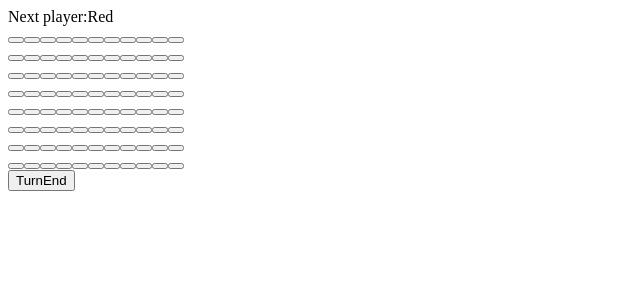
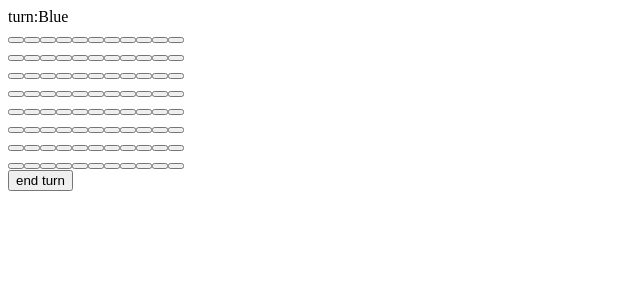
Before and after one commit to nitk-pm/procon29, a React app in the folder gui/: page / in a window 1280 px wide. Shown: the top 300 px of the page, without its empty margins (0-640 px from the left). Built offline with nearby package versions, Linux system fonts and the light colour scheme; the HTML template or start-up script is replaced by a standard one.

Commit message:
integrate board component and square component.

```diff
--- a/gui/src/components/board.tsx
+++ b/gui/src/components/board.tsx
@@ -1,45 +1,51 @@
 import * as React from 'react'
 import * as Igokabaddi from '../logic/igokabaddi'
 import * as Logic from '../logic/igokabaddi';
-import Square from '../container/square';
 import { ActionDispatcher } from '../container/board';
 
+interface SquareProps {
+	square: Logic.Square;
+	pos: Igokabaddi.Pos;
+	actions: ActionDispatcher;
+}
+
+export class Square extends React.Component<SquareProps> {
+	render() {
+		var style: string;
+		switch (this.props.square.color) {
+		case Logic.Color.Red:
+			style = "square red";
+			break;
+		case Logic.Color.Blue:
+			style = "square blue";
+			break;
+		case Logic.Color.Neut:
+			style = "square neut";
+			break;
+		}
+		return <button className={style} onClick={() => this.props.actions.click(this.props.pos)}></button>;
+	}
+}
+
+
+
 interface BoardProps {
-	board: Igokabaddi.Board;
-	turn: Igokabaddi.Turn;
+	board: Logic.Board;
 	actions: ActionDispatcher;
 }
 
 export class Board extends React.Component<BoardProps> {
-	createBoard () {
-		return this.props.board.table.map((line, y, table) =>
-			<div className="board-row" key={y}>{
-				line.map((square, x, table) =>
-					<Square square={square} pos={new Logic.Pos(x, y)} key={x*this.props.board.height+y}/>)
+	render() {
+		console.log(this.props.board.table);
+		return (
+			<div>{
+				this.props.board.table.map((line, y, table) =>
+					<div className="board-row" key={y}>{
+						line.map((square, x, table) =>
+							<Square actions={this.props.actions} square={square} pos={new Logic.Pos(x, y)} key={x*this.props.board.height+y}/>)
+					}</div>
+				)
 			}</div>
 		);
 	}
-	render() {
-		var colorClass: string, playerName: string;
-		if (this.props.turn == Igokabaddi.Turn.Red) {
-			colorClass = "red";
-			playerName = "Red";
-		}
-		else {
-			colorClass = "blue";
-			playerName = "Blue";
-		}
-		return (
-			<div>
-				<div className="status">
-					Next player:
-					<span className={colorClass}>
-						{playerName}
-					</span>
-				</div>
-				{this.createBoard()}
-				<button className="end-turn-button" onClick={() => this.props.actions.endTurn()}>TurnEnd</button>
-			</div>
-		);
-	}
 }
--- a/gui/src/components/game.tsx
+++ b/gui/src/components/game.tsx
@@ -1,24 +1,34 @@
 import * as React from 'react';
-import * as Igokabaddi from '../logic/igokabaddi';
+import * as Logic from '../logic/igokabaddi';
 import Board from '../container/board'
 import { ActionDispatcher } from '../container/game';
 
 interface GameProps {
-	board: Igokabaddi.Board;
-	turn: Igokabaddi.Turn;
+	board: Logic.Board;
+	turn: Logic.Turn;
 	actions: ActionDispatcher;
 }
 
 export class Game extends React.Component<GameProps> {
 	render() {
+		var playerNameStyle: string;
+		var playerName: string;
+		if (this.props.turn == Logic.Turn.Red) {
+			playerNameStyle = "blue";
+			playerName = "Blue";
+		}
+		else {
+			playerNameStyle = "red";
+			playerName = "Red";
+		}
 		return (
 			<div className="game">
 				<div className="game-board">
+					turn:<span className={playerNameStyle}>{playerName}</span>
 					<Board />
+					<button onClick={() => this.props.actions.endTurn()}>end turn</button>
 				</div>
 				<div className="game-info">
-					<div>{}</div>
-					<ol>{}</ol>
 				</div>
 			</div>
 		);
--- a/gui/src/components/square.tsx
+++ /dev/null
@@ -1,27 +0,0 @@
-import * as React from 'react'
-import * as Igokabaddi from '../logic/igokabaddi'
-import { ActionDispatcher } from '../container/square';
-
-interface SquareProps {
-	square: Igokabaddi.Square;
-	pos: Igokabaddi.Pos;
-	actions: ActionDispatcher;
-}
-
-export class Square extends React.Component<SquareProps> {
-	state: Igokabaddi.Square;
-	constructor(props: SquareProps) {
-		super(props);
-		this.state = props.square;
-	}
-	render() {
-		switch (this.state.color) {
-		case Igokabaddi.Color.Red:
-			return <button className="square red"></button>;
-		case Igokabaddi.Color.Blue:
-			return <button className="square blue"></button>;
-		case Igokabaddi.Color.Neut:
-			return <button className="square neut"></button>;
-		}
-	}
-}
--- a/gui/src/container/board.ts
+++ b/gui/src/container/board.ts
@@ -1,8 +1,8 @@
 import * as Redux from 'redux';
 import * as ReactRedux from 'react-redux';
 import * as Store from '../store';
-import * as Board from '../components/board';
-import * as Turn  from '../modules/turn';
+import * as BoardComponent from '../components/board';
+import * as BoardModule from '../modules/board';
 import * as Logic from '../logic/igokabaddi';
 
 export class ActionDispatcher {
@@ -12,12 +12,12 @@ export class ActionDispatcher {
 		this.dispatch = dispatch;
 	}
 
-	endTurn() {
-		return this.dispatch(Turn.endTurn());
+	click(pos: Logic.Pos) {
+		return this.dispatch(BoardModule.clickSquare(pos));
 	}
 }
 
 export default ReactRedux.connect(
-	(state: Store.IgokabaddiState) => ({board: state.board, turn: state.turn}),
+	(state: Store.IgokabaddiState) => ({board: state.board}),
 	(dispatch: Redux.Dispatch<Store.Actions>) => ({actions: new ActionDispatcher(dispatch)})
-)(Board.Board);
+)(BoardComponent.Board);
--- a/gui/src/container/game.ts
+++ b/gui/src/container/game.ts
@@ -2,13 +2,18 @@ import * as Redux from 'redux';
 import * as ReactRedux from 'react-redux';
 import * as Logic from '../logic/igokabaddi';
 import * as Store from '../store';
-import * as Game from '../components/game';
+import * as GameComponent from '../components/game';
+import * as TurnModule from '../modules/turn';
 
 export class ActionDispatcher {
 	constructor(private dispatch: (action: Store.Actions) => void) {}
+
+	endTurn() {
+		this.dispatch(TurnModule.endTurn());
+	}
 }
 
 export default ReactRedux.connect(
 	(state: Store.IgokabaddiState) => ({board: state.board, turn: state.turn}),
 	(dispatch: Redux.Dispatch<Store.Actions>) => ({actions: new ActionDispatcher(dispatch)})
-)(Game.Game);
+)(GameComponent.Game);
--- a/gui/src/container/square.ts
+++ /dev/null
@@ -1,19 +0,0 @@
-import * as Redux from 'redux';
-import * as ReactRedux from 'react-redux';
-import * as Logic from '../logic/igokabaddi';
-import * as Store from '../store';
-import * as Square from '../components/square';
-import * as Board from '../modules/board';
-
-export class ActionDispatcher {
-	constructor(private dispatch: (action: Store.Actions) => void) {}
-
-	public click(pos: Logic.Pos) {
-		return this.dispatch(Board.clickSquare(pos));
-	}
-}
-
-export default ReactRedux.connect(
-	(state: Store.IgokabaddiState) => ({}),
-	(dispatch: Redux.Dispatch<Store.Actions>) => ({actions: new ActionDispatcher(dispatch)})
-)(Square.Square);
```
